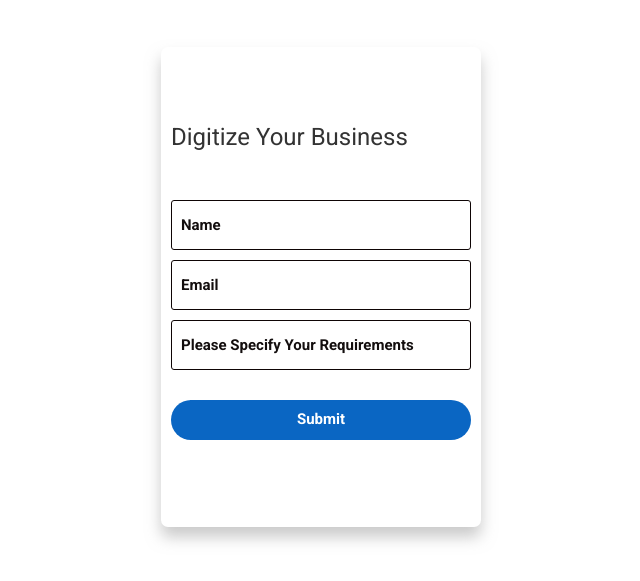
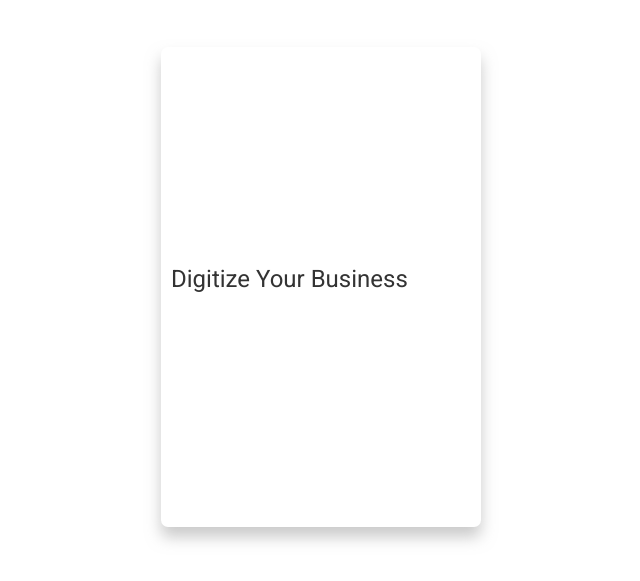
Before and after one commit to msd5374/MakeDigi, an Angular app in the folder MakeDigitalised/: page / in a window 1280 px wide. Shown: the part 113-694 px from the top of the page, without its empty margins (319-959 px from the left). Built offline with nearby package versions, Linux system fonts and the light colour scheme.

Commit message:
added hidden in form tag

```diff
--- a/MakeDigitalised/src/app/app.component.html
+++ b/MakeDigitalised/src/app/app.component.html
@@ -4,7 +4,7 @@
         <div class="text">
             <h1>Digitize Your Business</h1>
         </div>
-        <form data-netlify="true" name="contactInfo" method="post">
+        <form data-netlify="true" name="contactInfo" hidden>
         <div class="your-input">
             <div class="input">
                 <input type="text" name="Name"
```
